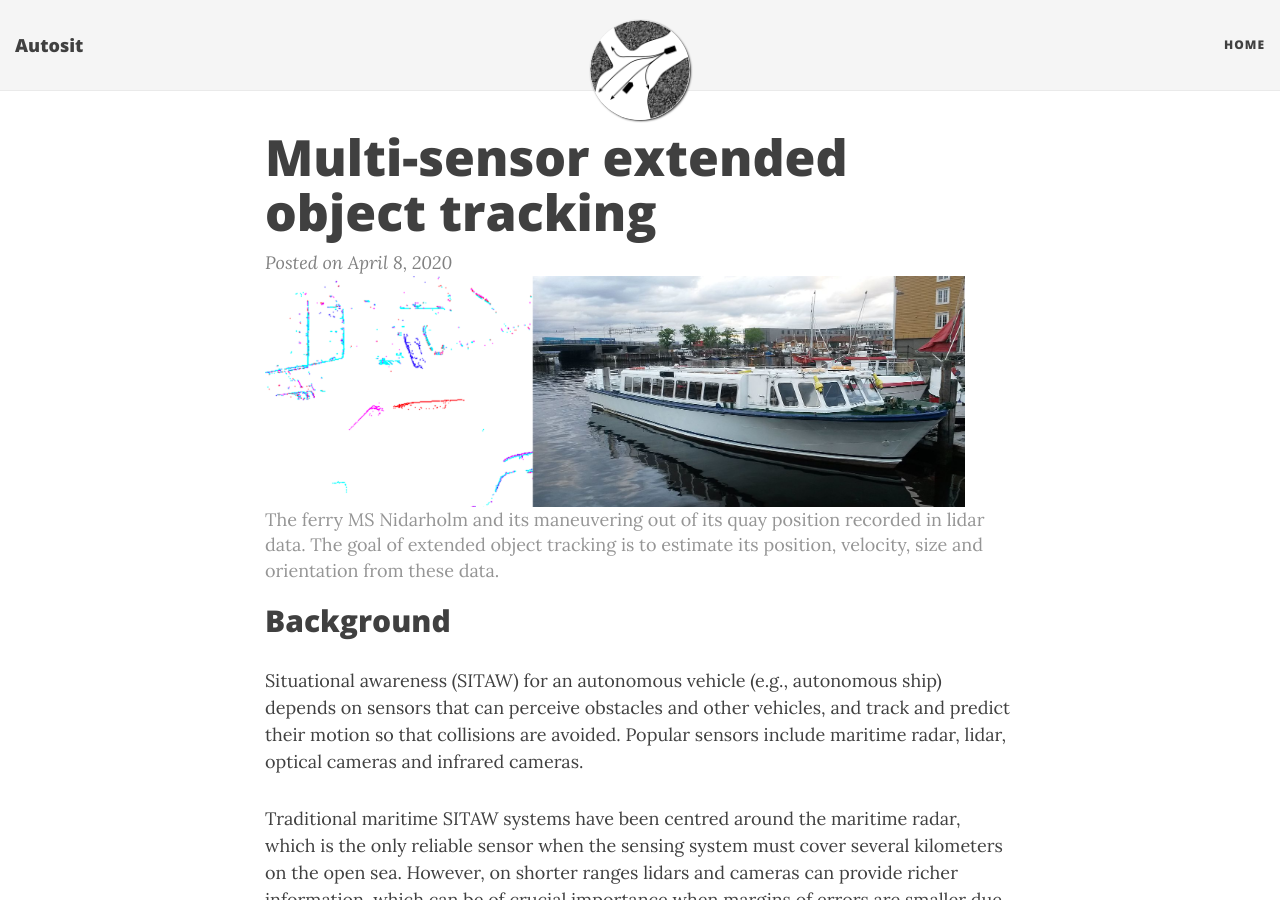
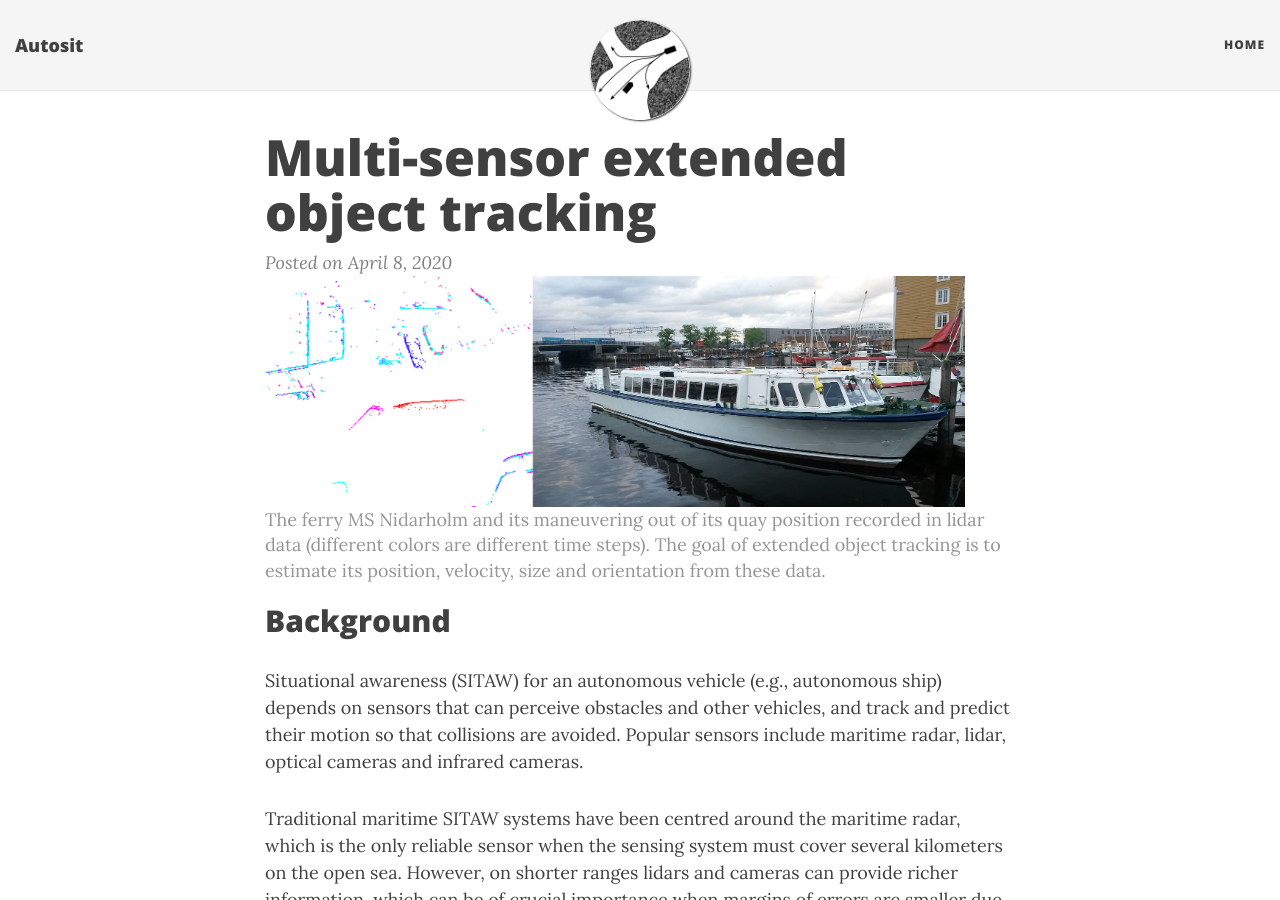
Before and after one commit to autosit/autosit.github.io, a Jekyll site: the page built from _posts/2020-04-08-multisensor-eot.md, in a window 1280 px wide and 900 px high. Built offline with Jekyll 4.4.1, drawn with Linux system fonts in a browser that asks for light colours; nearby versions of some CDN libraries.

Commit message:
further revisions ms eot

```diff
--- a/_posts/2020-04-08-multisensor-eot.md
+++ b/_posts/2020-04-08-multisensor-eot.md
@@ -4,7 +4,7 @@
 category: SF
 ---
 |<img src="{{site.url}}/assets/nidarholmdata.png" width="700"> |
-|<span style="color:#959595"> The ferry MS Nidarholm and its maneuvering out of its quay position recorded in lidar data. The goal of extended object tracking is to estimate its position, velocity, size and orientation from these data. </span>|
+|<span style="color:#959595"> The ferry MS Nidarholm and its maneuvering out of its quay position recorded in lidar data (different colors are different time steps). The goal of extended object tracking is to estimate its position, velocity, size and orientation from these data. </span>|
 
 ## Background
 
```
